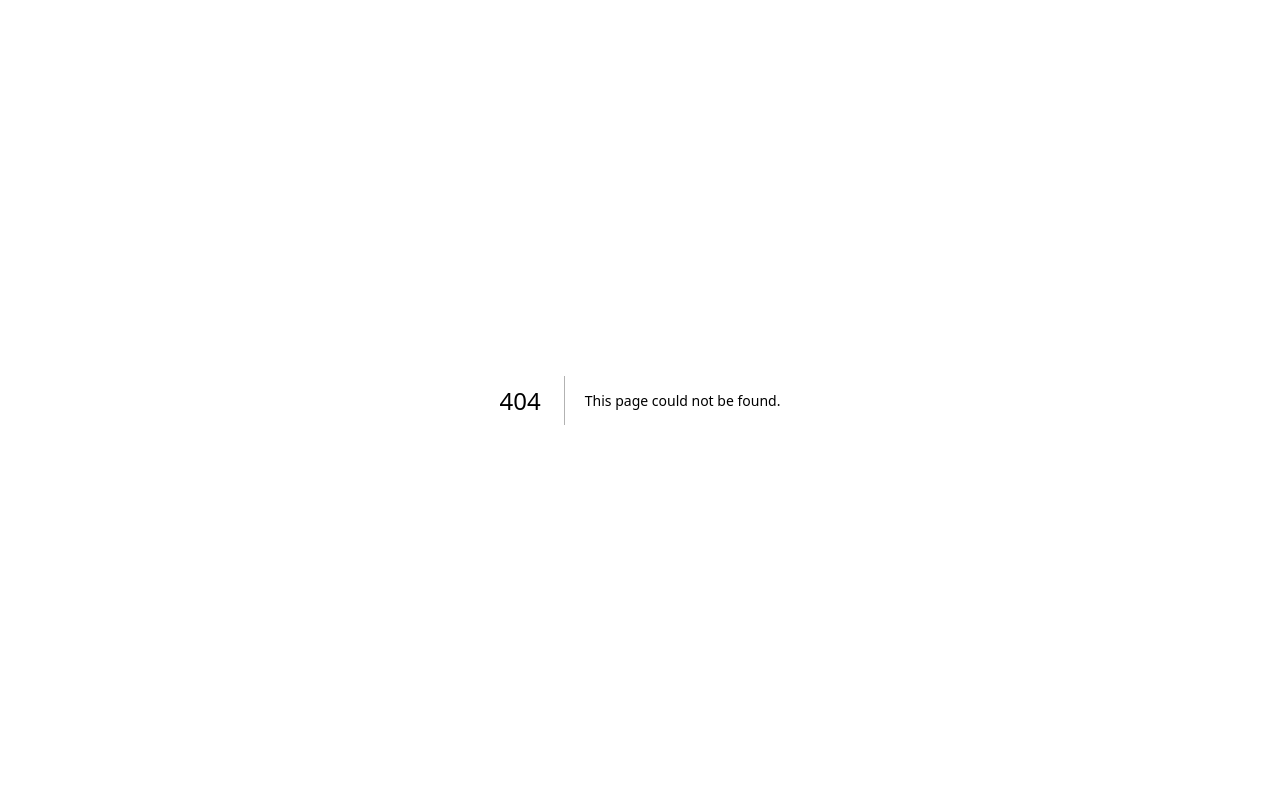
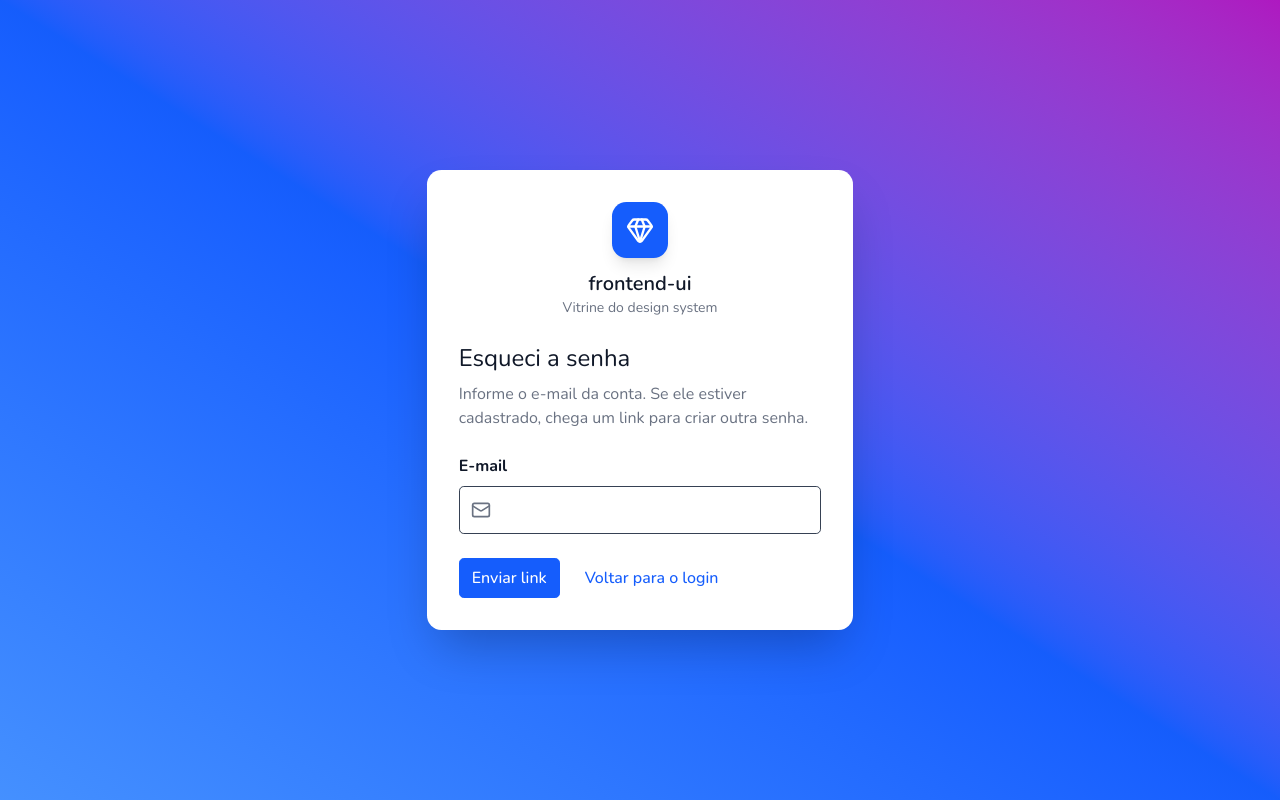
Before and after one commit to idelberto/DS.frontend-ui.REACT, a Next.js app: page /DS.frontend-ui.REACT/forgot-password in a window 1280 px wide. Before the commit this address had no page. Built offline with nearby package versions, Linux system fonts and the light colour scheme.

Commit message:
feature(showcase): adiciona o login, o esqueci a senha e a página não encontrada (lote 0.6)

```diff
--- /dev/null
+++ b/src/app/forgot-password/page.tsx
@@ -0,0 +1,36 @@
+import { Mail } from 'lucide-react';
+import type { Metadata } from 'next';
+import Link from 'next/link';
+
+import { ShowcaseGuestBrand } from '@/components/showcase-guest-brand';
+import { Button, buttonVariants } from '@/registry/frontend-ui/button/ui/button';
+import { FormField } from '@/registry/frontend-ui/form-field/components/form-field';
+import { GuestLayout } from '@/registry/frontend-ui/guest-layout/components/guest-layout';
+import { InputIcon } from '@/registry/frontend-ui/input/ui/input-icon';
+
+export const metadata: Metadata = { title: 'Esqueci a senha' };
+
+export default function ForgotPasswordPage() {
+  return (
+    <GuestLayout brand={<ShowcaseGuestBrand />}>
+      <div className="flex flex-col gap-2">
+        <h1 className="text-2xl">Esqueci a senha</h1>
+        <p className="text-muted-foreground">
+          Informe o e-mail da conta. Se ele estiver cadastrado, chega um link para criar outra
+          senha.
+        </p>
+      </div>
+      <form className="flex flex-col gap-6">
+        <FormField label="E-mail">
+          <InputIcon icon={Mail} name="email" type="email" autoComplete="email" />
+        </FormField>
+        <div className="flex flex-wrap items-center gap-3">
+          <Button type="submit">Enviar link</Button>
+          <Link href="/login/" className={buttonVariants({ variant: 'link' })}>
+            Voltar para o login
+          </Link>
+        </div>
+      </form>
+    </GuestLayout>
+  );
+}
--- /dev/null
+++ b/src/app/login/page.tsx
@@ -0,0 +1,41 @@
+import { Lock, Mail } from 'lucide-react';
+import type { Metadata } from 'next';
+import Link from 'next/link';
+
+import { ShowcaseGuestBrand } from '@/components/showcase-guest-brand';
+import { buttonVariants } from '@/registry/frontend-ui/button/ui/button';
+import { Checkbox } from '@/registry/frontend-ui/checkbox/ui/checkbox';
+import { FormField } from '@/registry/frontend-ui/form-field/components/form-field';
+import { GuestLayout } from '@/registry/frontend-ui/guest-layout/components/guest-layout';
+import { InputIcon } from '@/registry/frontend-ui/input/ui/input-icon';
+
+export const metadata: Metadata = { title: 'Entrar' };
+
+export default function LoginPage() {
+  return (
+    <GuestLayout brand={<ShowcaseGuestBrand />}>
+      <h1 className="text-2xl">Entrar</h1>
+      <div className="flex flex-col gap-6">
+        <FormField label="E-mail">
+          <InputIcon icon={Mail} name="email" type="email" autoComplete="email" />
+        </FormField>
+        <FormField label="Senha">
+          <InputIcon icon={Lock} name="password" type="password" autoComplete="current-password" />
+        </FormField>
+        <label className="flex items-center gap-2">
+          <Checkbox name="remember" />
+          Lembrar de mim
+        </label>
+      </div>
+      {/* Na vitrine não há sessão: o Entrar só leva ao painel. */}
+      <div className="flex flex-wrap items-center gap-3">
+        <Link href="/dashboard/" className={buttonVariants()}>
+          Entrar
+        </Link>
+        <Link href="/forgot-password/" className={buttonVariants({ variant: 'link' })}>
+          Esqueci a senha
+        </Link>
+      </div>
+    </GuestLayout>
+  );
+}
--- /dev/null
+++ b/src/app/not-found.tsx
@@ -0,0 +1,19 @@
+import Link from 'next/link';
+
+import { ShowcaseGuestBrand } from '@/components/showcase-guest-brand';
+import { buttonVariants } from '@/registry/frontend-ui/button/ui/button';
+import { GuestLayout } from '@/registry/frontend-ui/guest-layout/components/guest-layout';
+
+export default function NotFound() {
+  return (
+    <GuestLayout brand={<ShowcaseGuestBrand />}>
+      <div className="flex flex-col gap-2 text-center">
+        <h1 className="text-2xl">Página não encontrada</h1>
+        <p className="text-muted-foreground">O endereço não existe ou mudou de lugar.</p>
+      </div>
+      <Link href="/" className={`${buttonVariants()} self-center`}>
+        Voltar ao início
+      </Link>
+    </GuestLayout>
+  );
+}
--- /dev/null
+++ b/src/components/showcase-guest-brand.tsx
@@ -0,0 +1,15 @@
+import { Gem } from 'lucide-react';
+
+export function ShowcaseGuestBrand() {
+  return (
+    <div className="flex flex-col items-center gap-3 text-center">
+      <span className="flex size-14 items-center justify-center rounded-2xl bg-primary text-primary-foreground shadow-lg">
+        <Gem className="size-7" />
+      </span>
+      <div>
+        <p className="text-xl font-semibold">frontend-ui</p>
+        <p className="text-sm text-muted-foreground">Vitrine do design system</p>
+      </div>
+    </div>
+  );
+}
--- a/src/components/showcase-shell.tsx
+++ b/src/components/showcase-shell.tsx
@@ -40,7 +40,7 @@ function ShowcaseSidebarFooter() {
       <SidebarMenuItem>
         <SidebarMenuButton
           tooltip="Sair"
-          render={<Link href="/" />}
+          render={<Link href="/login/" />}
           className="h-11 gap-3 px-4 font-medium [&_svg]:size-[18px]"
         >
           <LogOut />
--- a/src/components/site-header.tsx
+++ b/src/components/site-header.tsx
@@ -4,6 +4,7 @@ const PAGES = [
   { href: '/', label: 'Início' },
   { href: '/theme/', label: 'Tema' },
   { href: '/dashboard/', label: 'Painel' },
+  { href: '/login/', label: 'Login' },
 ] as const;
 
 export function SiteHeader() {
```
Also changed, not shown: 1 other file (tests, documents, lock files or other folders).
